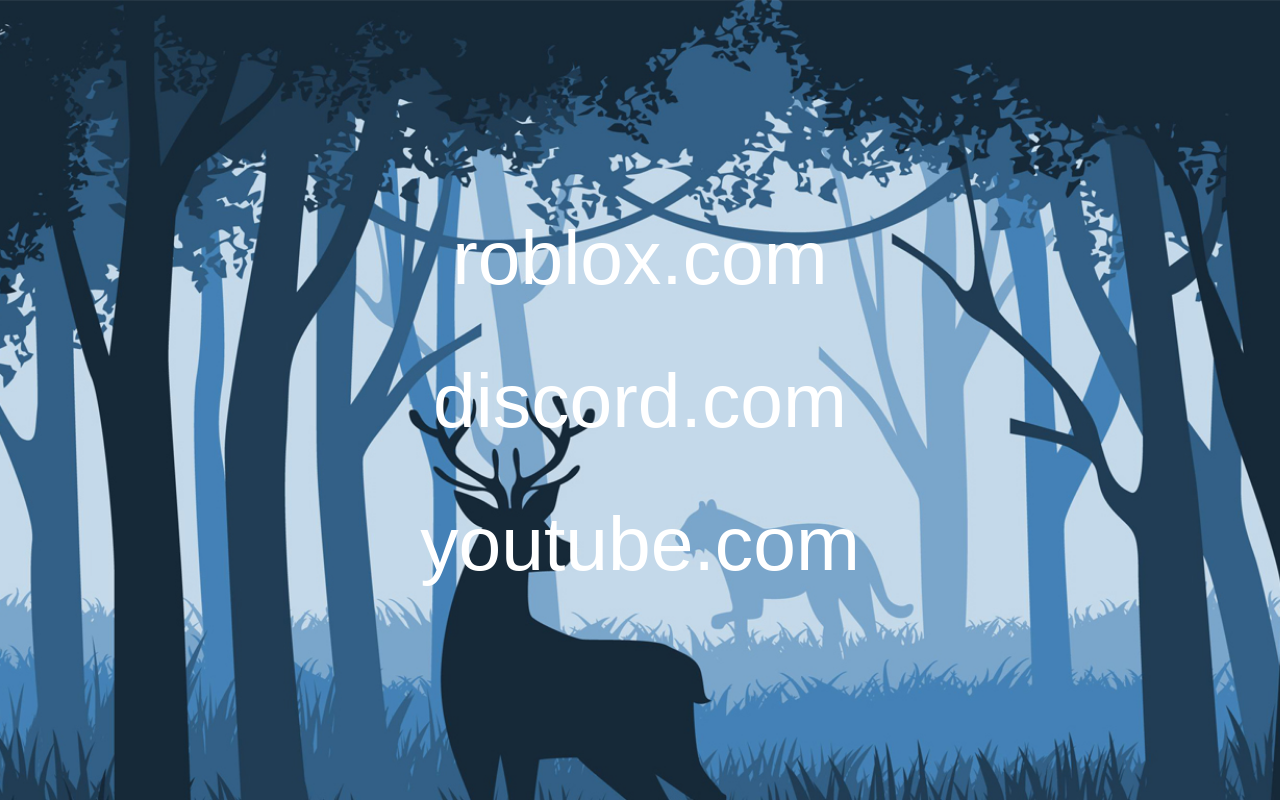
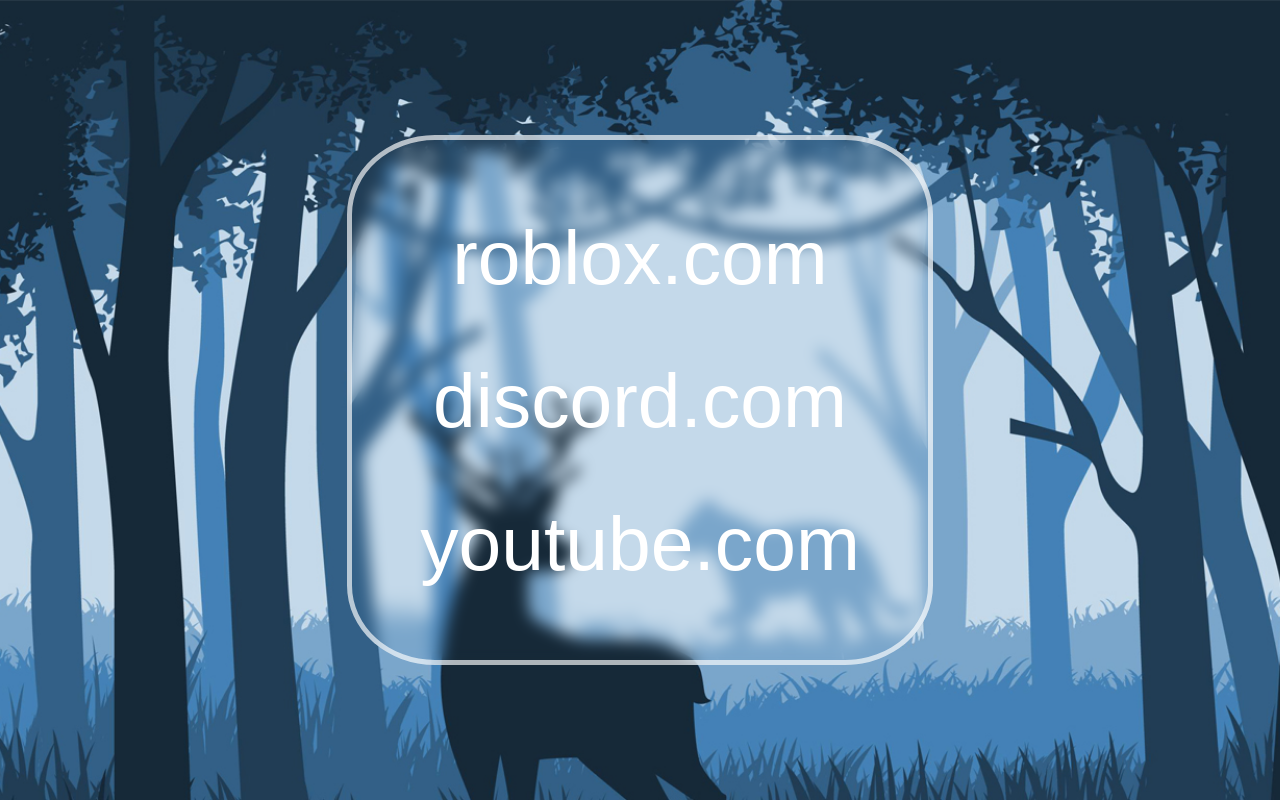
Before and after one commit to JoeBaiden1/My-First-Website, a plain HTML site: page index.html in a window 1280 px wide. Drawn offline with Linux system fonts and the light colour scheme.

Commit message:
Add files via upload

```diff
--- a/index.html
+++ b/index.html
@@ -1,11 +1,13 @@
 <title>Website</title>
 <div class="background-image">
+  <div class="main-frame">
     <a href="https://web.roblox.com/home" target="_blank">
     <button class="btn neon-underline">roblox.com</button></a>
     <a href="https://discord.com/channels/@me" target="_blank">
     <button class="btn neon-underline">discord.com</button></a>
     <a href="https://www.youtube.com/" target="_blank">
     <button class="btn neon-underline">youtube.com</button></a>
+  </div>
 </div>
 
 <style>
@@ -37,6 +39,21 @@
     background-repeat: no-repeat;
     width: 100vw;
     height: 100vh;
+    display: flex;
+    justify-content: center;
+    align-items: center;
+    flex-direction: column;
+    gap: 5vh;
+  }
+
+  .main-frame {
+    content: "";
+    backdrop-filter: blur(7.5px);
+    -webkit-backdrop-filter: blur(7.5px);
+    border-radius: 15%;
+    border: 5px solid rgba(255, 255, 255, .66);
+    width: 45%;
+    height: 65%;
     display: flex;
     justify-content: center;
     align-items: center;
```
